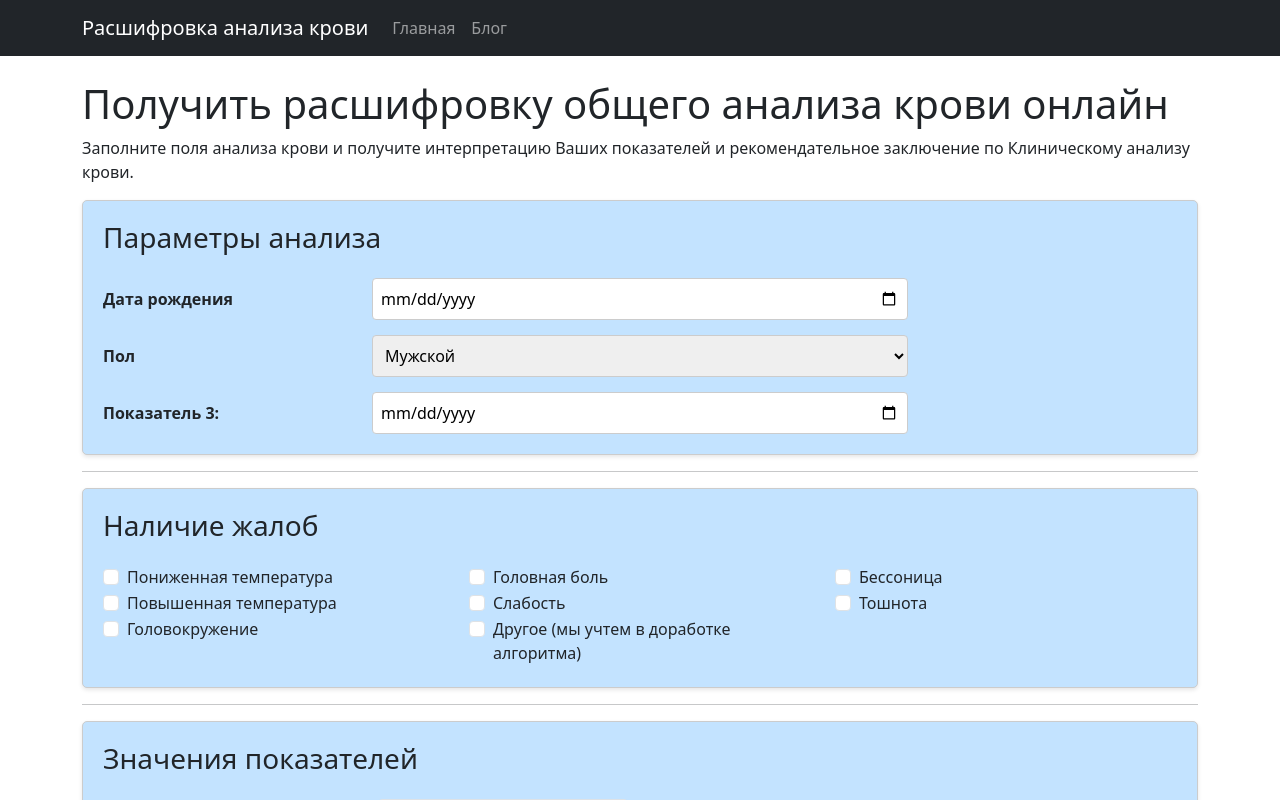
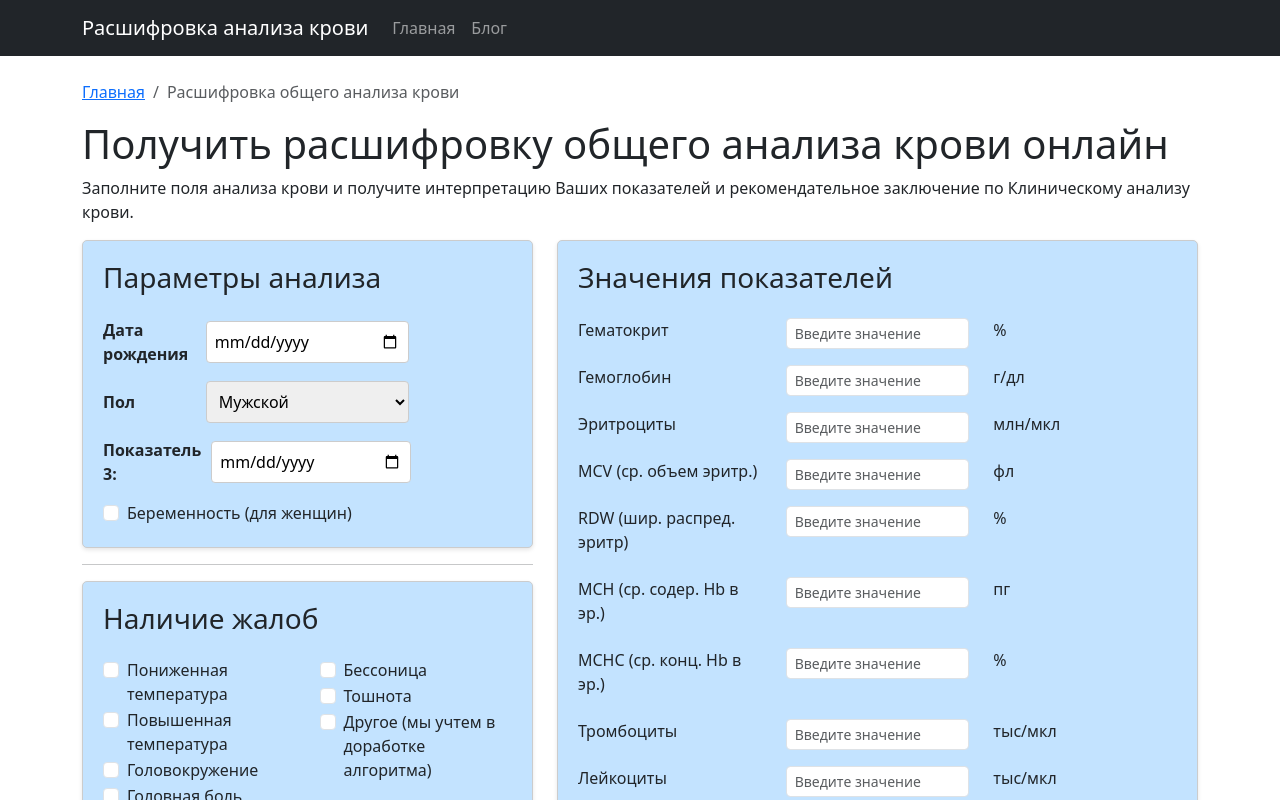
Before and after one commit to ivanshamaev/webapp-analiz, a React (Create React App) app in the folder frontend/: page / in a window 1280 px wide. Shown: the top 800 px of the page. Built offline with nearby package versions, Linux system fonts and the light colour scheme.

Commit message:
some UI fixes

```diff
--- a/frontend/src/components/OAK_form/AnalizForm.js
+++ b/frontend/src/components/OAK_form/AnalizForm.js
@@ -1,5 +1,8 @@
 import React, { useState } from 'react';
-import { Form } from 'react-bootstrap';
+
+import Container from 'react-bootstrap/Container';
+import Row from 'react-bootstrap/Row';
+import Col from 'react-bootstrap/Col';
 
 import MetricInput from './MetricInput';
 
@@ -12,8 +15,9 @@ function AnalizForm() {
   };
 
   return (
-    <div className="container">
-      <Form>
+    <Container>
+      <Row>
+        <Col sm={5}>
           <div className="form-container">
             <h3>Параметры анализа</h3>
             <div className="parameter-group">
@@ -21,6 +25,8 @@ function AnalizForm() {
               <input id="dob" className="parameter-input" type="date" />
               <span className="parameter-unit"></span>
             </div>
+
+
             <div className="parameter-group">
               <span className="parameter-label">Пол</span>
               <select className="parameter-input" id="gender">
@@ -34,9 +40,18 @@ function AnalizForm() {
               <input id="analysisDate" className="parameter-input" type="date" />
               <span className="parameter-unit"></span>
             </div>
+
+            <div class="form-check">
+              <input class="form-check-input" type="checkbox" value="" id="id_1" />
+              <label class="form-check-label" for="id_0">
+                Беременность (для женщин)
+              </label>
+            </div>
+
           </div>
 
           <hr/>
+
           <div className="form-container">
             <h3>Наличие жалоб</h3>
             <div className="row">
@@ -60,9 +75,7 @@ function AnalizForm() {
                     Головокружение
                   </label>
                 </div>
-            </div>
 
-            <div className="col">
                 <div class="form-check">
                   <input class="form-check-input" type="checkbox" value="" id="id_4" />
                   <label class="form-check-label" for="id_4">
@@ -75,12 +88,7 @@ function AnalizForm() {
                     Слабость
                   </label>
                 </div>
-              <div class="form-check">
-                <input class="form-check-input" type="checkbox" value="" id="id_6" />
-                <label class="form-check-label" for="id_6">
-                  Другое (мы учтем в доработке алгоритма)
-                </label>
-              </div>
+
               </div>
 
               <div className="col">
@@ -96,12 +104,21 @@ function AnalizForm() {
                     Тошнота
                   </label>
                 </div>
+                <div class="form-check">
+                  <input class="form-check-input" type="checkbox" value="" id="id_6" />
+                  <label class="form-check-label" for="id_6">
+                    Другое (мы учтем в доработке алгоритма)
+                  </label>
+                </div>
               </div>
 
             </div>
           </div>
 
           <hr/>
+        </Col>
+
+        <Col sm={7}>
           <div className="form-container">
             <h3>Значения показателей</h3>
             <MetricInput metricName="Гематокрит" unitOfMeasurement="%" idInput="hematocrit" />
@@ -125,7 +142,14 @@ function AnalizForm() {
             <MetricInput metricName="Базофилы, абс." unitOfMeasurement="тыс/мкл" idInput="basophilsAbsolute" />
             <MetricInput metricName="СОЭ" unitOfMeasurement="мм/ч" idInput="esr" />
           </div>
+
           <br/>
+
+
+
+        </Col>
+      </Row>
+      <Row>
           <div class="col-12">
             <div class="form-check">
               <input class="form-check-input" type="checkbox" id="gridCheck" checked={isChecked} onChange={handleCheckboxChange} />
@@ -137,14 +161,16 @@ function AnalizForm() {
               </label>
             </div>
           </div>
+
           <br/>
+
           <div class="col-12">
             <button type="submit" class="btn btn-primary mb-6" disabled={!isChecked}>Получить расшифровку показателей</button>
           </div>
+
           <br/>
-
-      </Form>
-    </div>
+      </Row>
+    </Container>
   );
 }
 
--- a/frontend/src/components/OAK_form/Content.js
+++ b/frontend/src/components/OAK_form/Content.js
@@ -1,8 +1,16 @@
 import React from 'react';
+
+import Breadcrumb from 'react-bootstrap/Breadcrumb';
 
 const Content = () => {
   return (
     <div className="container mt-4">
+
+      <Breadcrumb>
+        <Breadcrumb.Item href="/">Главная</Breadcrumb.Item>
+        <Breadcrumb.Item active>Расшифровка общего анализа крови</Breadcrumb.Item>
+      </Breadcrumb>
+
       <h1>Получить расшифровку общего анализа крови онлайн</h1>
       <p>Заполните поля анализа крови и получите интерпретацию Ваших показателей и рекомендательное заключение по Клиническому анализу крови.</p>
     </div>
--- a/frontend/src/components/OAK_form/MetricInput.js
+++ b/frontend/src/components/OAK_form/MetricInput.js
@@ -5,13 +5,13 @@ const MetricInput = ({ metricName, unitOfMeasurement, idInput }) => {
     <div className="row">
         <div className="col">
             <div className="row">
-            <div className="col-sm-3">
+            <div className="col-sm-4">
                 <label className="form-label">{metricName}</label>
             </div>
-            <div className="col-sm-3 input-group-sm">
+            <div className="col-sm-4 input-group-sm">
                 <input id={idInput} type="number" step="0.1" className="form-control" placeholder="Введите значение" />
             </div>
-            <div className="col-sm-2">
+            <div className="col-sm-4">
                 <label className="form-label">{unitOfMeasurement}</label>
             </div>
             </div>
```
Lines whose indentation alone changed are shown as unchanged.
